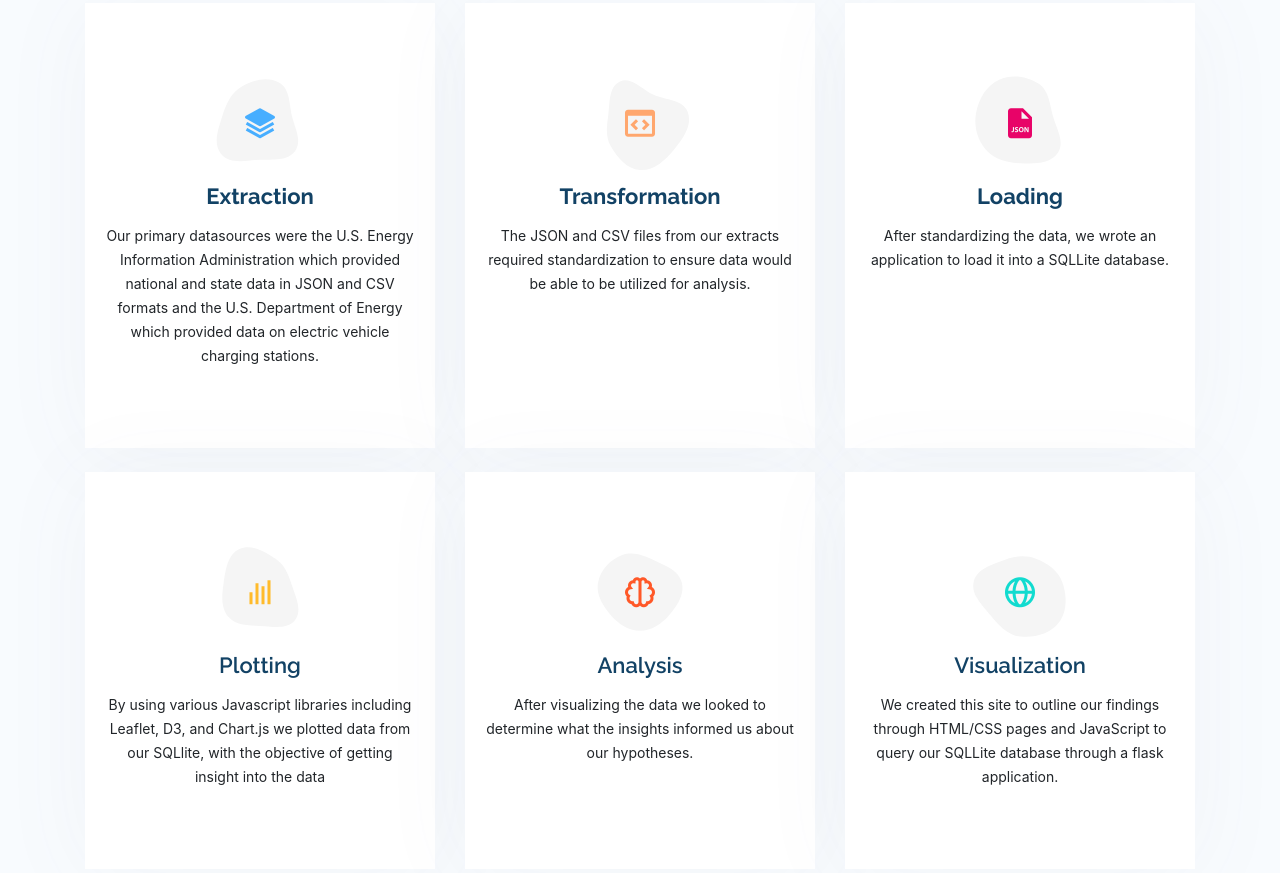
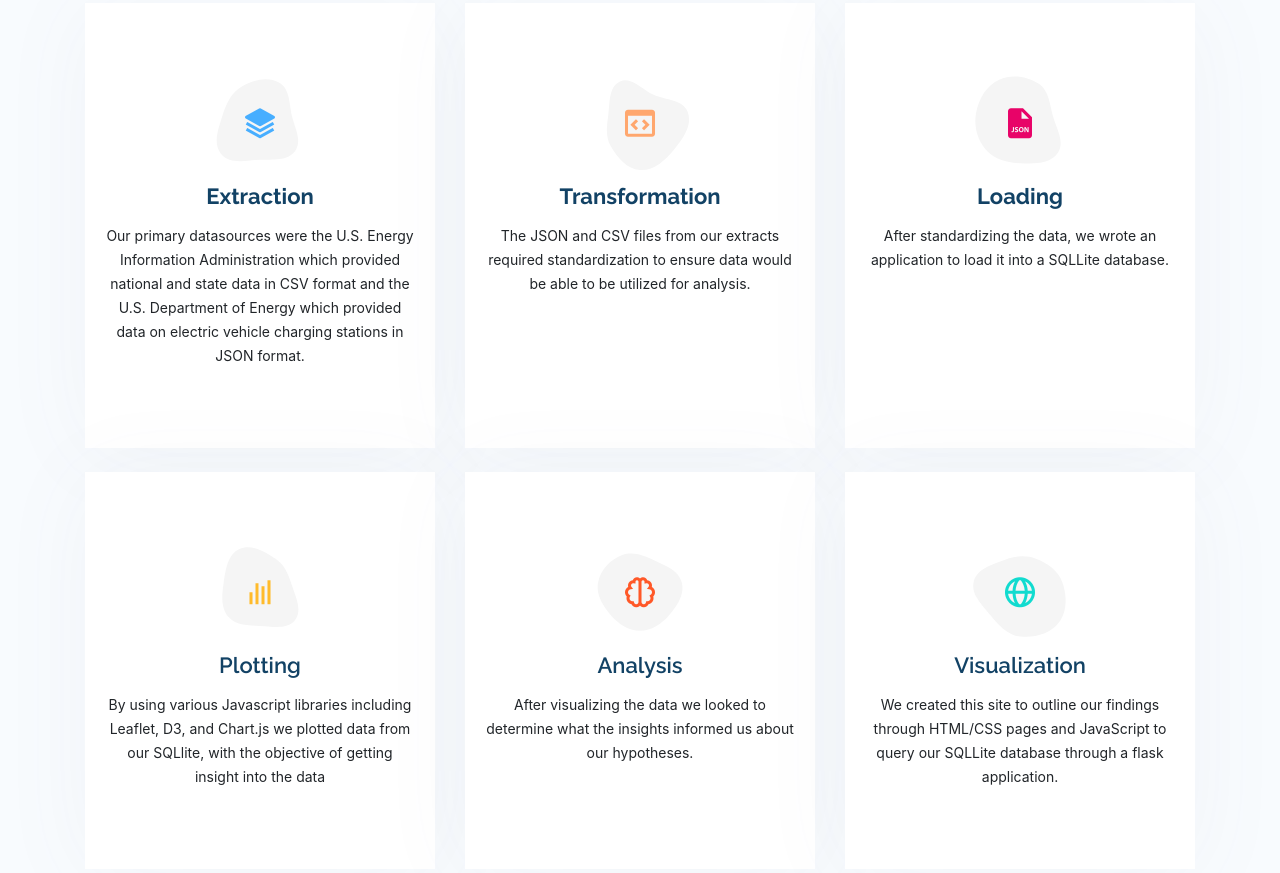
Before and after one commit to allychau/visualize_me_captain, a website with bundled scripts: page templates/index.html in a window 1280 px wide. Shown: the part 1683-2556 px from the top of the page. Built offline with nearby package versions, Linux system fonts and the light colour scheme; files whose address does not match are found by name.

Commit message:
Update index.html

```diff
--- a/templates/index.html
+++ b/templates/index.html
@@ -129,7 +129,7 @@
                 <i class="bx bxs-layer"></i>
               </div>
               <h4><a href=""><b>Extraction</b></a></h4>
-              <p>Our primary datasources were the U.S. Energy Information Administration which provided national and state data in JSON and CSV formats and the U.S. Department of Energy which provided data on electric vehicle charging stations.</p>
+              <p>Our primary datasources were the U.S. Energy Information Administration which provided national and state data in CSV format and the U.S. Department of Energy which provided data on electric vehicle charging stations in JSON format.</p>
             </div>
           </div>
 
```
